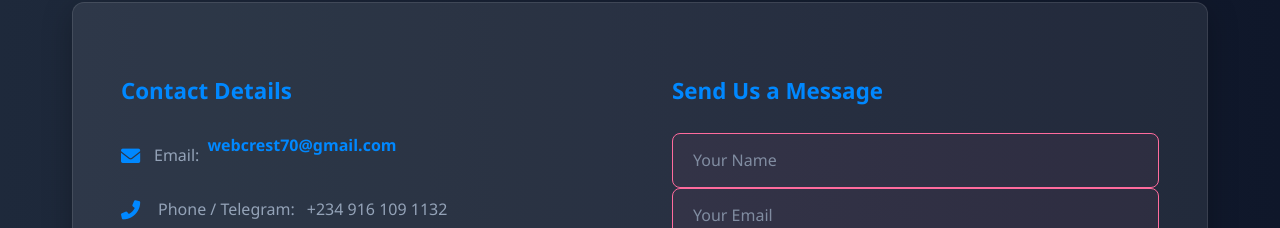
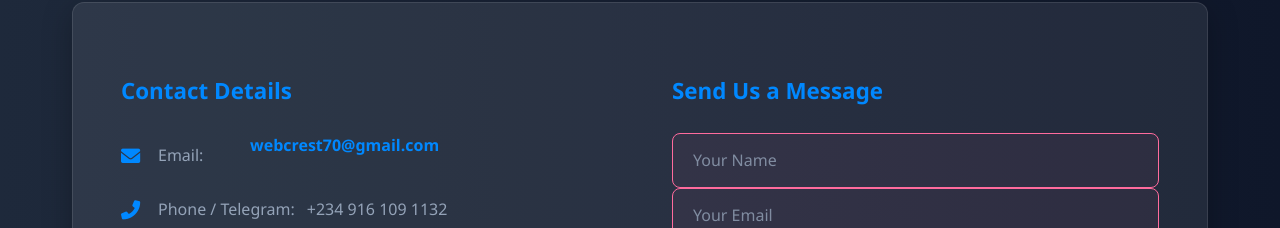
Before and after one commit to OkaforDavis/WebCrest, a website: page index.html in a window 1280 px wide. Shown: the part 6770-6998 px from the top of the page. Drawn offline with nearby package versions, Linux system fonts and the light colour scheme; some packages are replaced by stand-ins of ours; no server answers; a script that the page names is missing.

Commit message:
Fix email contact alignment

```diff
--- a/index.html
+++ b/index.html
@@ -315,9 +315,7 @@
       <div class="contact-grid form-container">
         <div class="contact-info">
           <h3>Contact Details</h3>
-          <p style="display: flex; align-items: center; gap: 8px;">
-            <i class="fas fa-envelope"></i> Email: <a href="mailto:webcrest70@gmail.com">webcrest70@gmail.com</a>
-          </p>
+          <p><i class="fas fa-envelope"></i> <span style="display: inline-block; min-width: 80px;">Email:</span> <a href="mailto:webcrest70@gmail.com">webcrest70@gmail.com</a></p>
           <p><i class="fas fa-phone-alt"></i> <span style="display: inline-block; min-width: 80px;">Phone / Telegram:</span> +234 916 109 1132</p>
           <p><i class="fas fa-map-marker-alt"></i> <span style="display: inline-block; min-width: 80px;">Location:</span> Abuja, Nigeria</p>
           <div class="social-links">
```
